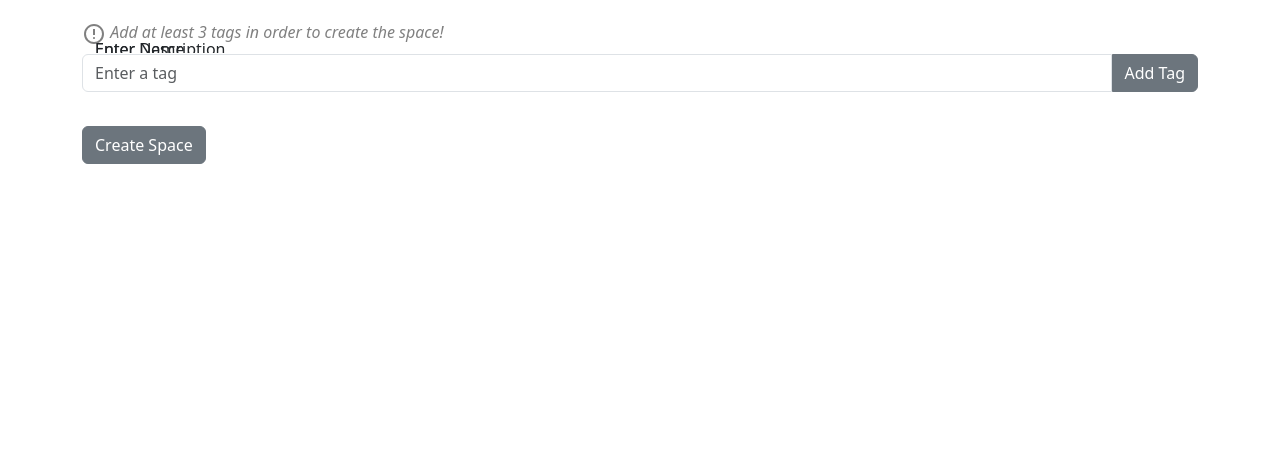
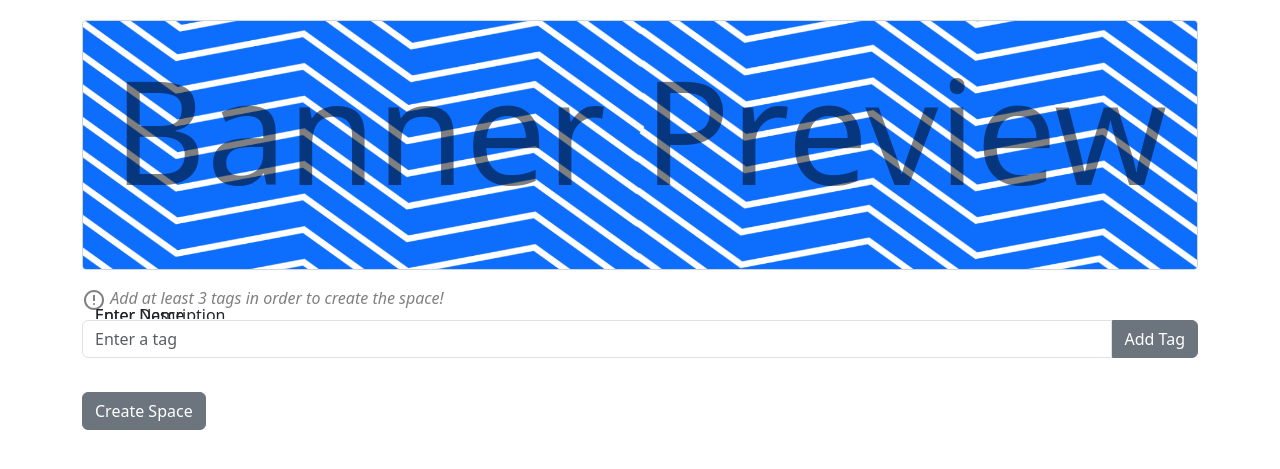
Before and after one commit to kaloydimitrov/Tekst, a Django app: template routing/templates/spaces/create-space.html in a window 1280 px wide. Shown: the part 56-525 px from the top of the page. Run offline with Django 5.2, Linux system fonts and the light colour scheme; the template is opened without the code that fills it, so the values that code supplies are empty; some libraries are stand-ins or nearby versions.

Commit message:
banner preview

```diff
--- a/routing/templates/spaces/create-space.html
+++ b/routing/templates/spaces/create-space.html
@@ -1,4 +1,5 @@
 {% extends 'base.html' %}
+{% load static %}
 
 {% block title %}Create Space{% endblock %}
 
@@ -6,6 +7,11 @@
     <form method="POST" action="{% url 'create_space' %}" class="form-group" id="app" enctype="multipart/form-data">
         {% csrf_token %}
         {% include 'errors.html' %}
+
+        <div class="image-preview-container">
+            <label for="image-preview">Banner Preview</label>
+            <img id="image-preview" src="{% static 'images/default-banner.png' %}" alt="Image Preview">
+        </div>
 
         <div class="form-floating mb-3">
             {{ form.name }}
@@ -68,6 +74,20 @@
             }
         }
     });
+
+    document.getElementById('image-field').addEventListener('change', function(event) {
+        const file = event.target.files[0];
+        const reader = new FileReader();
+
+        reader.onload = function(e) {
+            const imagePreview = document.getElementById('image-preview');
+            imagePreview.src = e.target.result;
+        };
+
+        if (file) {
+            reader.readAsDataURL(file);
+        }
+    });
 </script>
 <style>
     .form-floating>.form-control {
@@ -91,5 +111,33 @@
         color: gray;
         font-style: italic;
     }
+
+    .image-preview-container {
+        position: relative;
+        height: 250px;
+        border: 1px solid #ced4da;
+        border-radius: .25rem;
+        margin-bottom: 16px;
+        overflow: hidden;
+    }
+
+    .image-preview-container img {
+        width: 100%;
+        height: 100%;
+        object-fit: cover;
+    }
+
+    .image-preview-container label {
+        position: absolute;
+        inset: 0 0 0 0;
+        transition: opacity 0.2s;
+        text-align: center;
+        font-size: 9em;
+        color: rgba(0, 0, 0, 0.5);
+    }
+
+    .image-preview-container:hover label {
+        opacity: 0;
+    }
 </style>
 {% endblock %}
--- a/spaces/forms.py
+++ b/spaces/forms.py
@@ -22,7 +22,7 @@ class CreateSpaceForm(forms.ModelForm):
     image = forms.ImageField(
         required=False,
         widget=forms.ClearableFileInput(
-            attrs={'class': 'form-control'}
+            attrs={'class': 'form-control', 'id': 'image-field'}
         ))
 
     class Meta:
```
Also changed, not shown: routing/static/images/default-banner.png (added), 1 other file.
